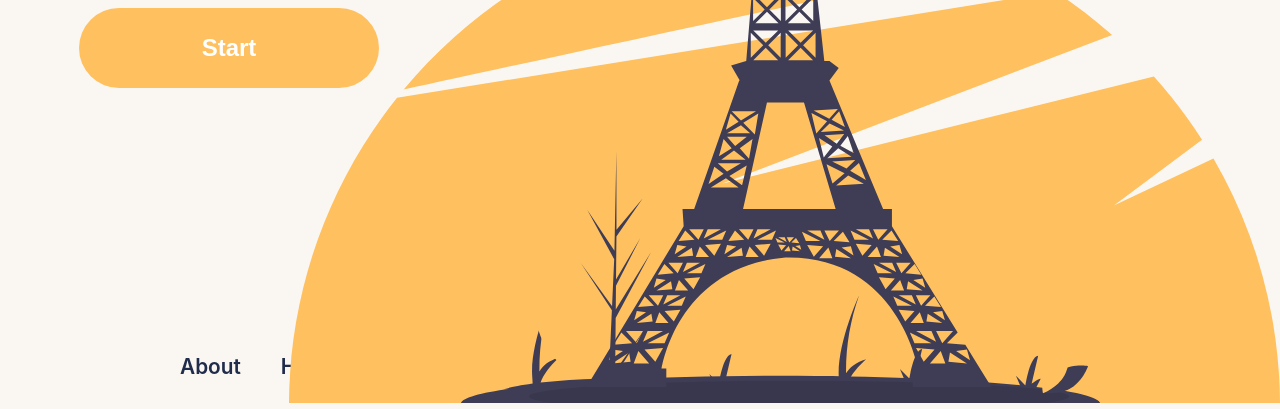
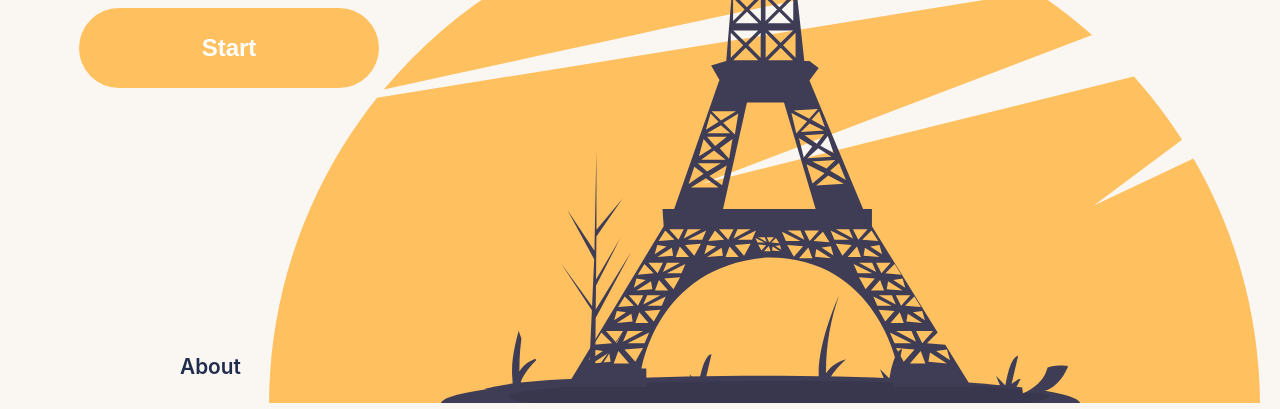
Before and after one commit to Travel-Application/Client, a React app: page / in a window 1280 px wide. Shown: the part 391-800 px from the top of the page. Built offline with nearby package versions, Linux system fonts and the light colour scheme.

Commit message:
Added some pixel to the right of eiffel image

```diff
--- a/src/index.css
+++ b/src/index.css
@@ -83,7 +83,7 @@ code {
 
 .eiffel-img {
   position: absolute;
-  right: 0;
+  right: 20px;
   margin-top: 2%;
   height: 96vh;
 }
```
